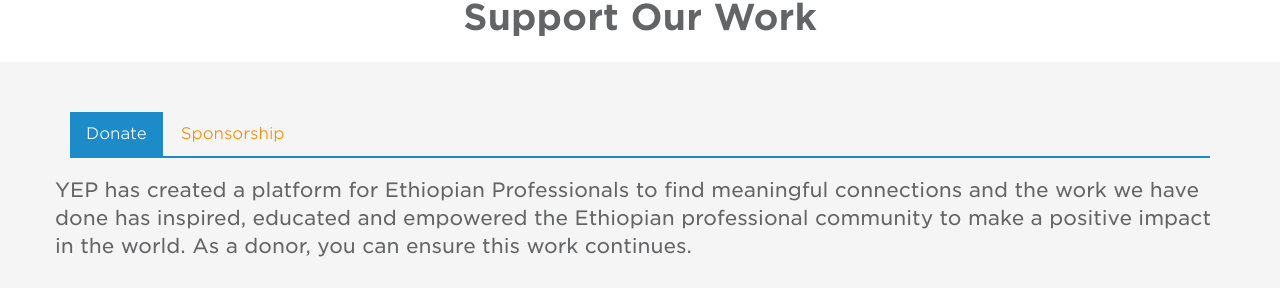
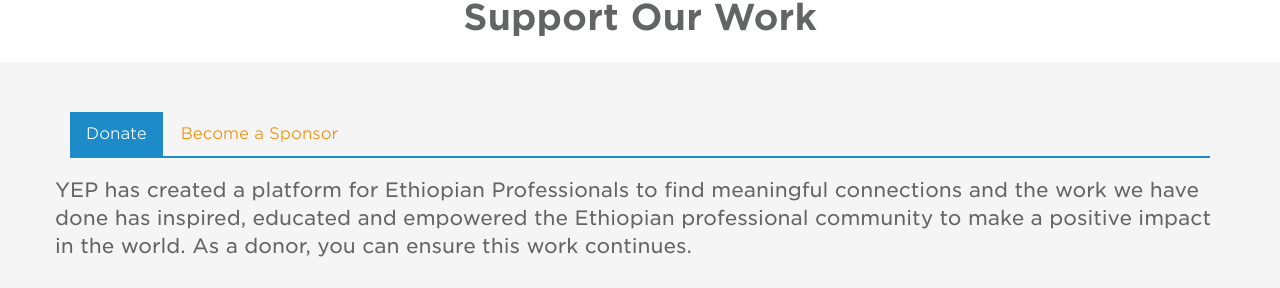
Before and after one commit to YEPNetwork/yepnetwork.github.io, a Jekyll site: the page built from _pages/donate.html, in a window 1280 px wide, cut to the strip 259-547 px from the top of the page. Built offline with Jekyll 4.4.1, drawn with Linux system fonts in a browser that asks for light colours; nearby versions of some CDN libraries.

Commit message:
Update donate.html

```diff
--- a/_pages/donate.html
+++ b/_pages/donate.html
@@ -12,7 +12,7 @@
     <div class="container">
       <ul class="nav nav-tabs">
         <li class="active"><a data-toggle="tab" href="#menu1">Donate</a></li>
-        <li><a data-toggle="tab" href="#menu2">Sponsorship</a></li>
+        <li><a data-toggle="tab" href="#menu2">Become a Sponsor</a></li>
       </ul>
         <div class="tab-content">
         <div id="menu1" class="tab-pane fade in active">
@@ -30,7 +30,7 @@
             </div>
         <div id="menu2" class="tab-pane fade">
           <div class="row margin-top-2">
-            <h1>Interested in Sponsoring YEP?</h1>
+            <p>Interested in Sponsoring YEP?</p>
               <p> Thank you for your interest in becoming a YEP sponsor. Your sponsorship helps to make our programs possible.</p>
                 <p>Please contact info@yepnetwork.org with any sponsoring inquiries.</p>
       </div>
```
